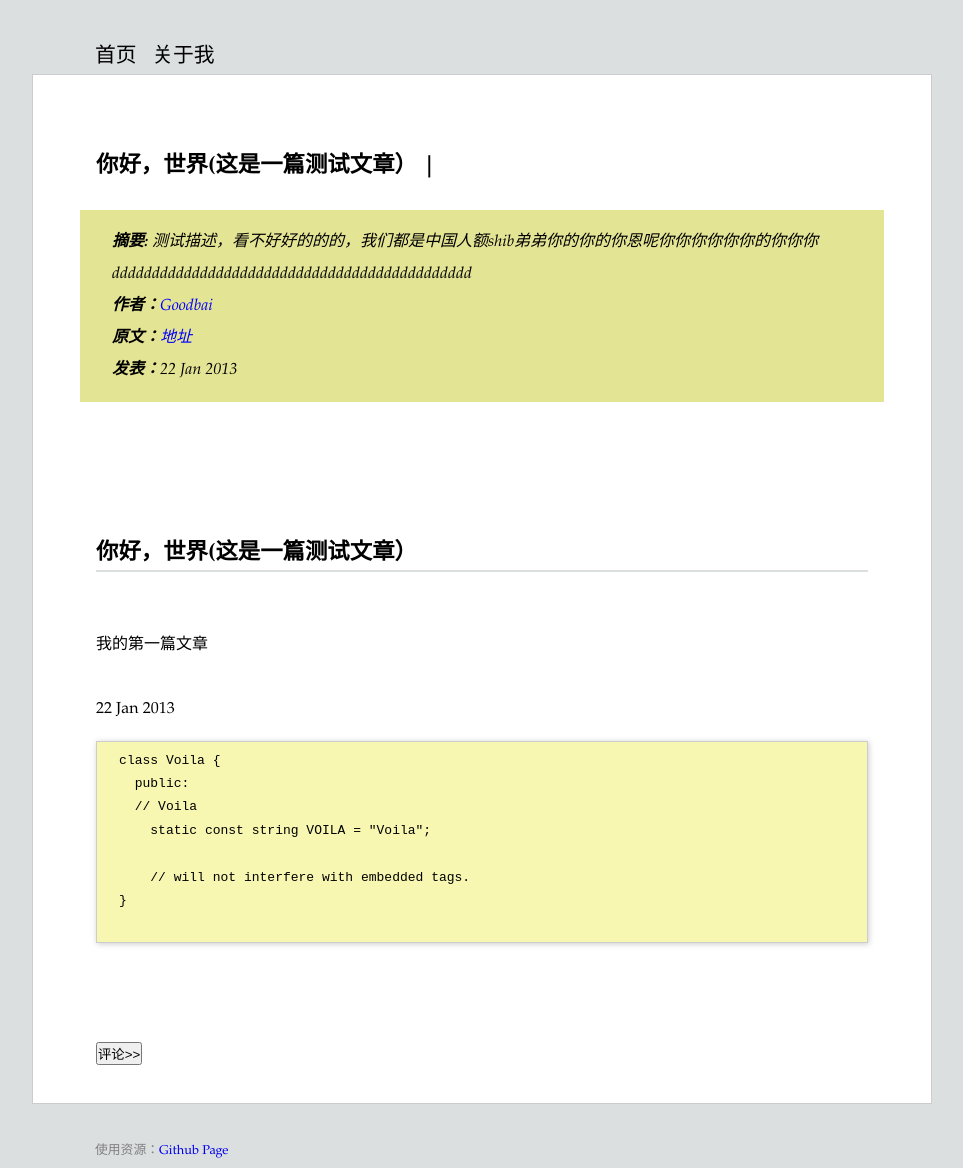
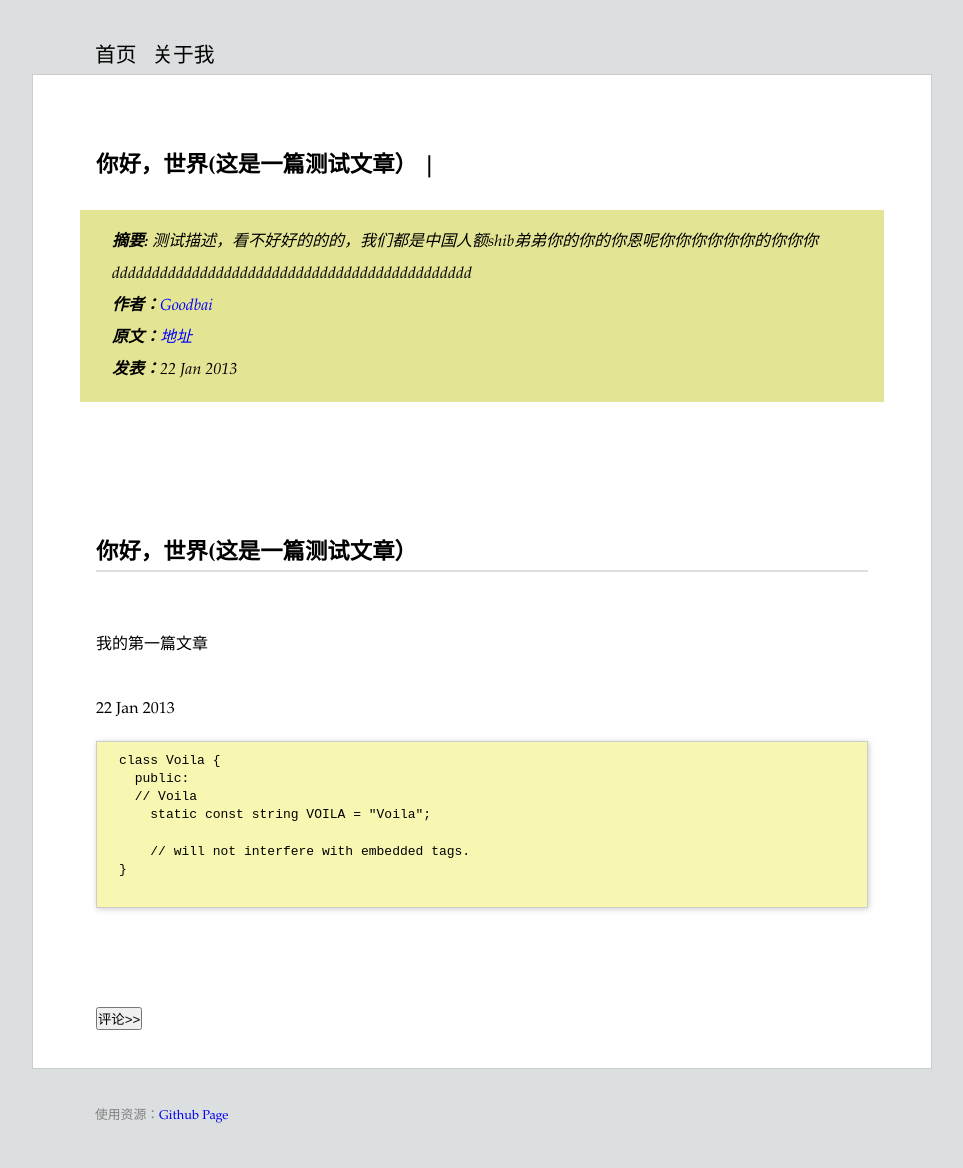
Before and after one commit to jsjwolf/pages, a Jekyll site: the page built from _posts/2012-08-25-hello-world.html, in a window 1280 px wide. Shown: the whole page, without its empty margins (158-1121 px from the left). Built offline with Jekyll 4.4.1, drawn with Linux system fonts in a browser that asks for light colours; Markdown is read by kramdown in place of the engine named in the settings; comment, search, counter and statistics services are not loaded; after the commit the page ends 1133 px from its top, so only the background shows below that.

Commit message:
line-height--,padding and margin ++ for pre tag

```diff
--- a/style/style.css
+++ b/style/style.css
@@ -126,13 +126,19 @@ body {
 }
 
 pre {
-	padding: 0.5em 0 0.5em 0.5em;
+	padding: 0.75em 0 0.75em 0.5em;
 	border: 1px solid #CCCCCC;
-	line-height: 180%;
+	line-height: 140%;
 	background-color: rgb(247, 247, 178);
-	margin: 1.25em auto 1.25em 0;
+	margin: 1.25em auto 1.5em 0;
 	box-shadow: 1px 1px 6px #ccc;
 }
+/*
+code {
+	border: 1px solid #CCCCCC;
+	background-color: rgb(247, 247, 178);
+}
+*/
 
 
 
```
